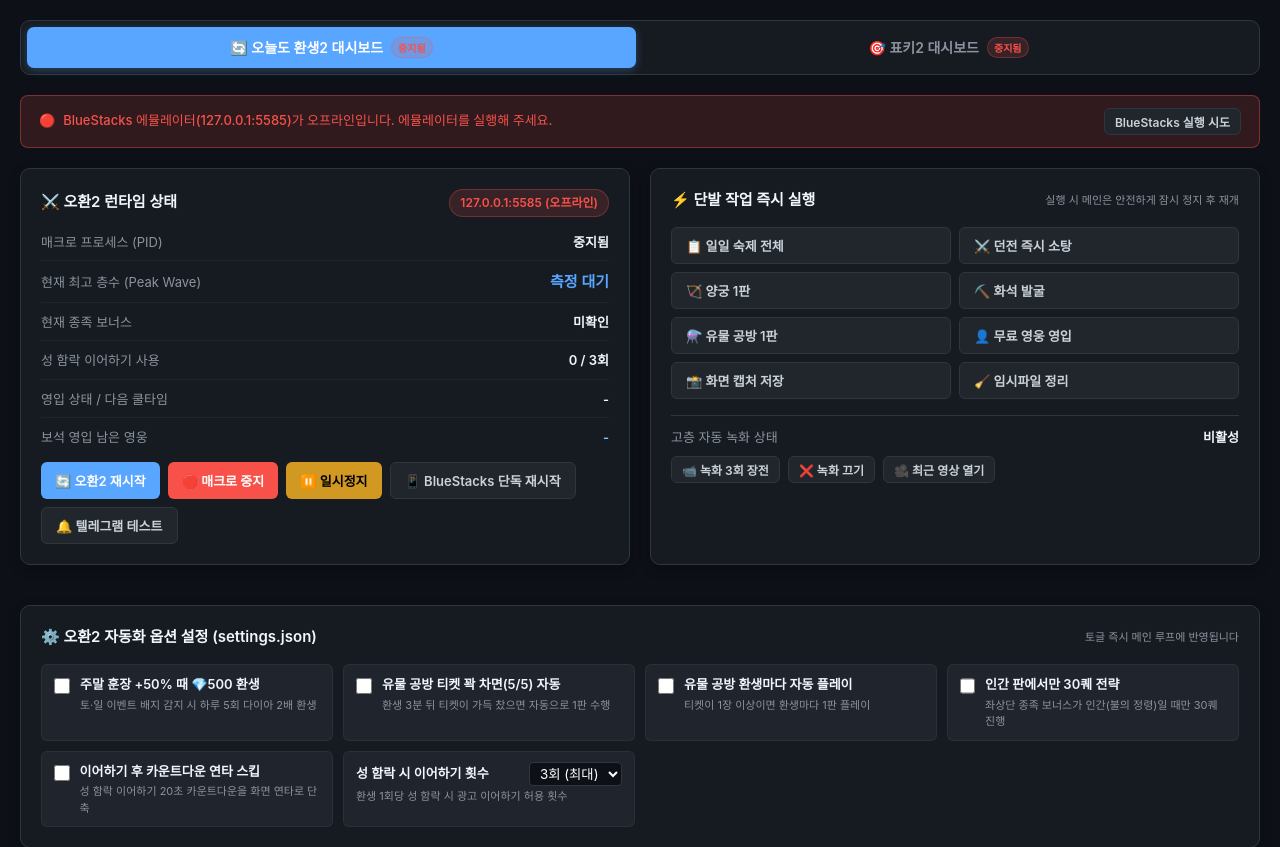
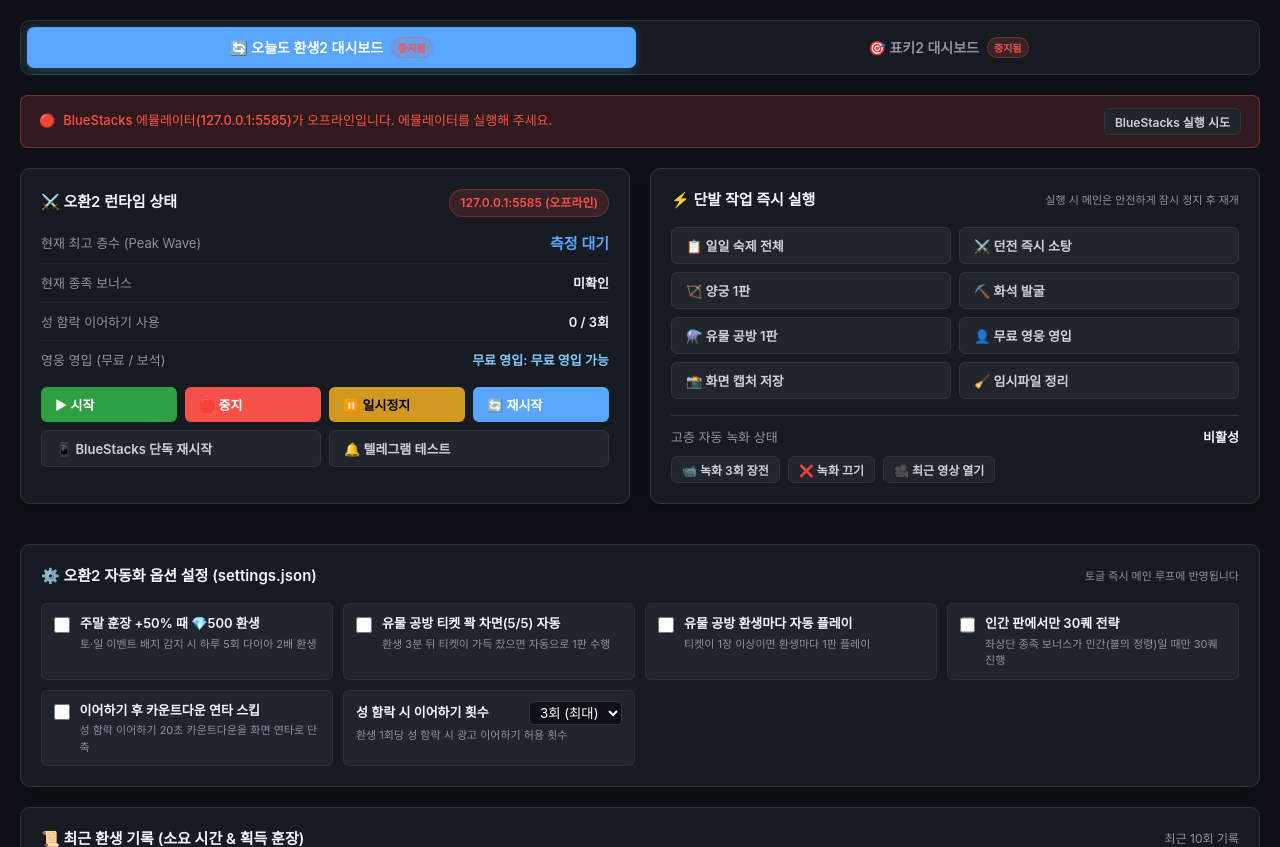
Before and after one commit to eorua/ef2-macro, a Flask app: page / in a window 1280 px wide. Shown: the part 92-939 px from the top of the page. Run offline with Flask 3, Linux system fonts and the light colour scheme; data that the repository does not hold is empty.

Commit message:
feat(web): patch276 reorganize control buttons and integrate hero recruit info

```diff
--- a/templates/index.html
+++ b/templates/index.html
@@ -217,12 +217,35 @@
       font-size: 13px;
     }
 
-    /* Buttons */
+    /* Button Grids */
     .btn-group {
       display: flex;
       flex-wrap: wrap;
       gap: 8px;
       margin-top: 14px;
+    }
+
+    .control-grid {
+      display: grid;
+      grid-template-columns: repeat(4, 1fr);
+      gap: 8px;
+      margin-top: 16px;
+    }
+
+    .util-grid {
+      display: grid;
+      grid-template-columns: repeat(2, 1fr);
+      gap: 8px;
+      margin-top: 8px;
+    }
+
+    @media (max-width: 600px) {
+      .control-grid {
+        grid-template-columns: repeat(2, 1fr);
+      }
+      .util-grid {
+        grid-template-columns: 1fr;
+      }
     }
 
     button {
@@ -454,10 +477,6 @@
           </div>
           <div class="status-list">
             <div class="status-row">
-              <span class="status-label">매크로 프로세스 (PID)</span>
-              <span id="ohwanPid" class="status-value">-</span>
-            </div>
-            <div class="status-row">
               <span class="status-label">현재 최고 층수 (Peak Wave)</span>
               <span id="ohwanWave" class="status-value" style="color: var(--accent); font-size: 15px;">-</span>
             </div>
@@ -470,18 +489,17 @@
               <span id="ohwanCont" class="status-value">-</span>
             </div>
             <div class="status-row">
-              <span class="status-label">영입 상태 / 다음 쿨타임</span>
-              <span id="ohwanRecruit" class="status-value">-</span>
-            </div>
-            <div class="status-row">
-              <span class="status-label">보석 영입 남은 영웅</span>
-              <span id="ohwanGemHero" class="status-value" style="color: #7fc8ff;">-</span>
+              <span class="status-label">영웅 영입 (무료 / 보석)</span>
+              <span id="ohwanRecruitSummary" class="status-value" style="color: #7fc8ff;">-</span>
             </div>
           </div>
-          <div class="btn-group">
-            <button class="btn-primary" onclick="doAction('ohwan_restart')">🔄 오환2 재시작</button>
-            <button class="btn-danger" onclick="doAction('ohwan_stop')">🛑 매크로 중지</button>
+          <div class="control-grid">
+            <button id="btnOhwanStart" class="btn-success" onclick="doAction('ohwan_start')">▶ 시작</button>
+            <button id="btnOhwanStop" class="btn-danger" onclick="doAction('ohwan_stop')">🛑 중지</button>
             <button id="btnOhwanPause" class="btn-warning" onclick="doAction('ohwan_pause')">⏸️ 일시정지</button>
+            <button id="btnOhwanRestart" class="btn-primary" onclick="doAction('ohwan_restart')">🔄 재시작</button>
+          </div>
+          <div class="util-grid">
             <button class="btn-secondary" onclick="doAction('ohwan_bs_restart')">📱 BlueStacks 단독 재시작</button>
             <button class="btn-secondary" onclick="doAction('telegram_test')">🔔 텔레그램 테스트</button>
           </div>
@@ -640,10 +658,6 @@
           </div>
           <div class="status-list">
             <div class="status-row">
-              <span class="status-label">매크로 프로세스 (PID)</span>
-              <span id="pyokeyPid" class="status-value">-</span>
-            </div>
-            <div class="status-row">
               <span class="status-label">루비 수령 상태 / 쿨타임</span>
               <span id="pyokeyRuby" class="status-value" style="color: #ff7675;">-</span>
             </div>
@@ -656,11 +670,11 @@
               <span id="pyokeyTickets" class="status-value" style="font-size: 12px;">-</span>
             </div>
           </div>
-          <div class="btn-group">
-            <button class="btn-primary" onclick="doAction('pyokey_start')">▶ 표키2 시작</button>
-            <button class="btn-danger" onclick="doAction('pyokey_stop')">🛑 매크로 중지</button>
-            <button class="btn-primary" onclick="doAction('pyokey_restart')">🔄 표키2 재시작</button>
-            <button class="btn-warning" onclick="doAction('pyokey_pause')">⏸️ 일시정지</button>
+          <div class="control-grid">
+            <button id="btnPyokeyStart" class="btn-success" onclick="doAction('pyokey_start')">▶ 시작</button>
+            <button id="btnPyokeyStop" class="btn-danger" onclick="doAction('pyokey_stop')">🛑 중지</button>
+            <button id="btnPyokeyPause" class="btn-warning" onclick="doAction('pyokey_pause')">⏸️ 일시정지</button>
+            <button id="btnPyokeyRestart" class="btn-primary" onclick="doAction('pyokey_restart')">🔄 재시작</button>
           </div>
         </div>
 
@@ -818,16 +832,24 @@
       }
 
       // 세부 수치
-      document.getElementById('ohwanPid').innerText = oh.pid ? `${oh.pid}` : '중지됨';
       document.getElementById('ohwanWave').innerText = (oh.peak_wave && oh.peak_wave > 0) ? `${oh.peak_wave}층` : '측정 대기';
       document.getElementById('ohwanTribe').innerText = oh.tribe_text || '미인식';
       document.getElementById('ohwanCont').innerText = `${oh.cont_used || 0} / ${oh.cont_limit || 3}회`;
-      document.getElementById('ohwanRecruit').innerText = oh.recruit_status || '-';
-      document.getElementById('ohwanGemHero').innerText = oh.gem_hero ? `${oh.gem_hero}` : '-';
+      document.getElementById('ohwanRecruitSummary').innerText = oh.recruit_summary || '-';
 
-      // 일시정지 버튼 텍스트
-      const pBtn = document.getElementById('btnOhwanPause');
-      pBtn.innerText = oh.paused ? '▶️ 일시정지 해제' : '⏸️ 일시정지';
+      // 버튼 활성/비활성 및 텍스트 갱신
+      const btnStart = document.getElementById('btnOhwanStart');
+      const btnStop = document.getElementById('btnOhwanStop');
+      const btnPause = document.getElementById('btnOhwanPause');
+      const btnRestart = document.getElementById('btnOhwanRestart');
+
+      if (btnStart) btnStart.disabled = oh.running;
+      if (btnStop) btnStop.disabled = !oh.running;
+      if (btnPause) {
+        btnPause.disabled = !oh.running;
+        btnPause.innerText = oh.paused ? '▶️ 재개' : '⏸️ 일시정지';
+      }
+      if (btnRestart) btnRestart.disabled = !oh.running;
 
       // 녹화 상태
       const rec = oh.recording || {};
@@ -924,9 +946,22 @@
         emuBadge.innerText = '127.0.0.1:5595 (오프라인)';
       }
 
-      document.getElementById('pyokeyPid').innerText = pk.pid ? `${pk.pid}` : '중지됨';
       document.getElementById('pyokeyRuby').innerText = pk.ruby_status || '-';
       document.getElementById('pyokeyRecharge').innerText = `${pk.recharge || 0}회`;
+
+      // 버튼 활성/비활성 및 텍스트 갱신
+      const btnPyStart = document.getElementById('btnPyokeyStart');
+      const btnPyStop = document.getElementById('btnPyokeyStop');
+      const btnPyPause = document.getElementById('btnPyokeyPause');
+      const btnPyRestart = document.getElementById('btnPyokeyRestart');
+
+      if (btnPyStart) btnPyStart.disabled = pk.running;
+      if (btnPyStop) btnPyStop.disabled = !pk.running;
+      if (btnPyPause) {
+        btnPyPause.disabled = !pk.running;
+        btnPyPause.innerText = pk.paused ? '▶️ 재개' : '⏸️ 일시정지';
+      }
+      if (btnPyRestart) btnPyRestart.disabled = !pk.running;
 
       const tks = pk.tickets || {};
       const tkSummary = Object.keys(tks).map(k => `${k}: ${tks[k].left ?? '-'}`).slice(0, 4).join(' | ');
--- a/web_panel.py
+++ b/web_panel.py
@@ -126,19 +126,21 @@ def get_status():
     if sc is not None:
         tr_text += " (%.2f)" % float(sc)
 
-    # 영입 상태
-    rec_st = "-"
+    # 보석 영입 남은 영웅 및 무료 영입 쿨타임 통합
+    gem_hero_data = read_json_file(os.path.join(BASE_OHWAN, "recruit_left.json"))
+    gem_hero = gem_hero_data.get("name") if gem_hero_data else None
+
     next_rec = state_ohwan.get("next_recruit")
+    rec_time_str = "무료 영입 가능"
     if next_rec:
         diff = int(next_rec - time.time())
         if diff > 0:
-            rec_st = "쿨타임 대기 (%d분 %d초 뒤)" % (diff // 60, diff % 60)
-        else:
-            rec_st = "영입 가능 상태"
+            rec_time_str = "%d분 %d초 뒤" % (diff // 60, diff % 60)
 
-    # 보석 영입 남은 영웅
-    gem_hero_data = read_json_file(os.path.join(BASE_OHWAN, "recruit_left.json"))
-    gem_hero = gem_hero_data.get("name") if gem_hero_data else None
+    if gem_hero:
+        recruit_summary = "%s (보석) · 무료: %s" % (gem_hero, rec_time_str)
+    else:
+        recruit_summary = "무료 영입: %s" % rec_time_str
 
     # 환생 기록
     rebirths = []
@@ -213,7 +215,7 @@ def get_status():
             "tribe_text": tr_text,
             "cont_used": state_ohwan.get("cont_used", 0),
             "cont_limit": settings_ohwan.get("fall_continue_n", 3),
-            "recruit_status": rec_st,
+            "recruit_summary": recruit_summary,
             "gem_hero": gem_hero,
             "rebirths": rebirths,
             "settings": settings_ohwan,
```
